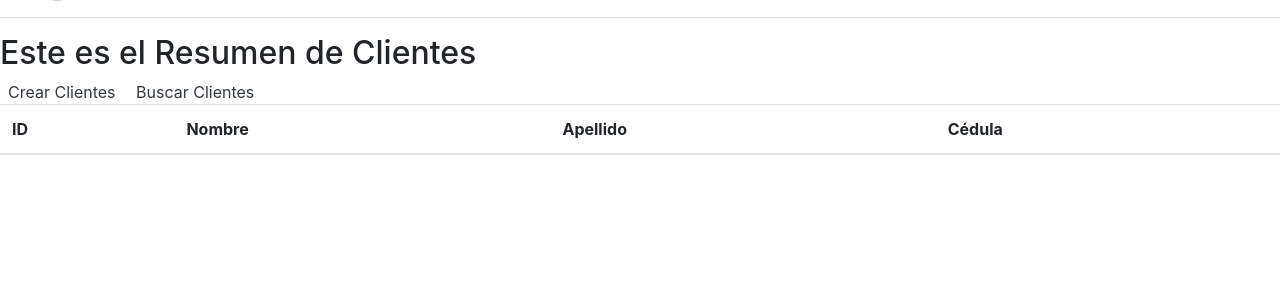
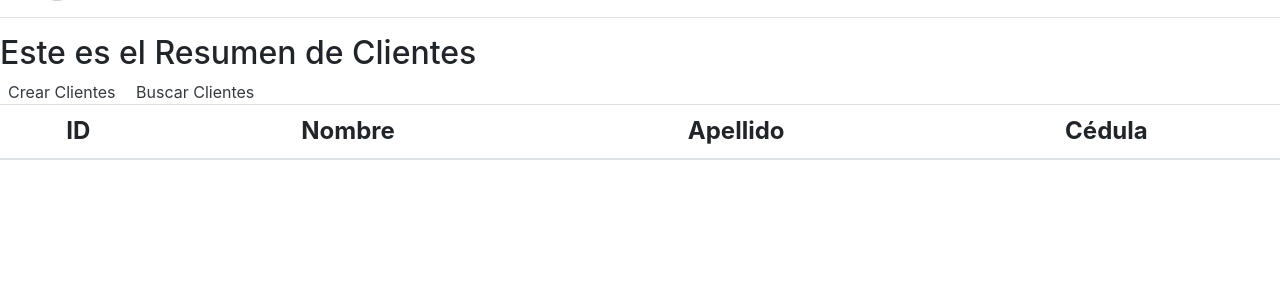
Before and after one commit to Victor-Tilve/PawnShop, a Django app: template source/Backend/templates/clients/clientes_home.html in a window 1280 px wide. Shown: the part 85-385 px from the top of the page. Run offline with Django 3.2, Linux system fonts and the light colour scheme; the template is opened without the code that fills it, so the values that code supplies are empty; some libraries are stand-ins or nearby versions.

Commit message:
Cambio en Cliente -  2021

```diff
--- a/source/Backend/templates/clients/clientes_home.html
+++ b/source/Backend/templates/clients/clientes_home.html
@@ -7,14 +7,14 @@
 <a class="p-2 text-dark" href="{% url 'clients-buscar' %}">Buscar Clientes</a>
 <table class="table">
   <thead>
-    <tr>
+    <tr class="h4 text-center">
       <th scope="col">ID</th>
       <th scope="col">Nombre</th>
       <th scope="col">Apellido</th>
       <th scope="col">Cédula</th>
     </tr>
   </thead>
-  <tbody>
+  <tbody id="id_tabla_clients" class="h4 text-center">
   {% for cliente in clientes %}
   <tr>
     <th scope="row">{{cliente.pk}}</th>
```
